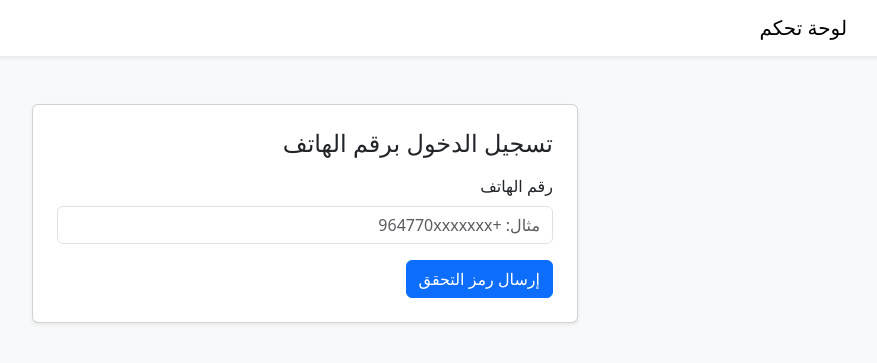
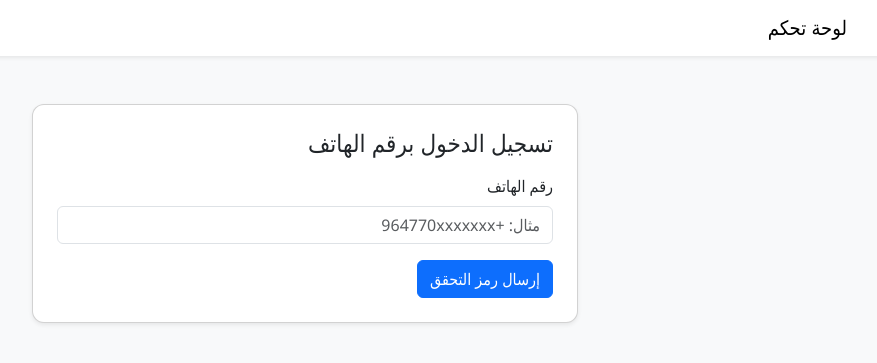
Before and after one commit to E9N99/Aa, a Flask app: page / in a window 1280 px wide. Shown: the top 363 px of the page, without its empty margins (335-1212 px from the left). Run offline with Flask 3, Linux system fonts and the light colour scheme.

Commit message:
Update style.css

```diff
--- a/static/css/style.css
+++ b/static/css/style.css
@@ -1 +1,2 @@
-/* style.css */
+body { font-family: 'Segoe UI', Tahoma, sans-serif; }
+.card { border-radius: 12px; }
```
